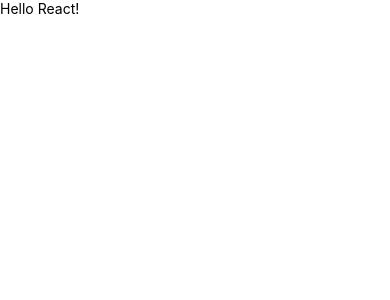
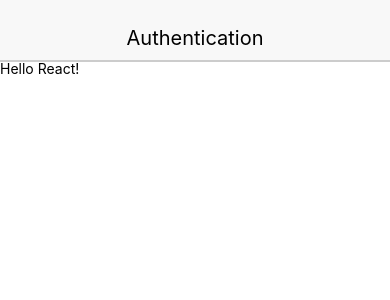
Before and after one commit to crhwebdev-courses/react-native-auth, a React Native app: screen / in a window 390 px wide. Shown: the top 300 px of the page. Built offline with nearby package versions, Linux system fonts and the light colour scheme.

Commit message:
Add components/common directory with common components: Button, Card, CardSection, Header

```diff
--- a/src/App.js
+++ b/src/App.js
@@ -1,10 +1,12 @@
 import React, { Component } from 'react';
 import { View, Text } from 'react-native';
+import { Button, Card, CardSection, Header } from './components/common';
 
 class App extends Component {
   render() {
     return (
       <View>
+        <Header headerText="Authentication" />
         <Text>Hello React!</Text>
       </View>
     );
--- /dev/null
+++ b/src/components/common/Button.js
@@ -0,0 +1,35 @@
+import React from 'react';
+import { Text, TouchableOpacity } from 'react-native';
+
+const Button = props => {
+  const { buttonStyle, textStyle } = styles;
+
+  return (
+    <TouchableOpacity onPress={props.onPress} style={buttonStyle}>
+      <Text style={textStyle}>{props.children}</Text>
+    </TouchableOpacity>
+  );
+};
+
+const styles = {
+  buttonStyle: {
+    flex: 1,
+    alignSelf: 'stretch',
+    backgroundColor: '#fff',
+    borderRAdius: 5,
+    borderWidth: 1,
+    borderColor: '#007aff',
+    marginLeft: 5,
+    marginRight: 5
+  },
+  textStyle: {
+    alignSelf: 'center',
+    color: '#007aff',
+    fontSize: 16,
+    fontWeight: '600',
+    paddingTop: 10,
+    paddingBottom: 10
+  }
+};
+
+export { Button };
--- /dev/null
+++ b/src/components/common/Card.js
@@ -0,0 +1,25 @@
+import React from 'react';
+import { View } from 'react-native';
+
+const Card = props => {
+  return <View style={styles.containerStyle}>{props.children}</View>;
+};
+
+const styles = {
+  containerStyle: {
+    borderWidth: 1,
+    borderRadius: 2,
+    borderColor: '#ddd',
+    borderBottomWidth: 0,
+    shadowColor: '#000',
+    shadowOffset: { width: 0, height: 2 },
+    shadowOpacity: 0.1,
+    shadowRadius: 2,
+    elevation: 1,
+    marginLeft: 5,
+    marginRight: 5,
+    marginTop: 10
+  }
+};
+
+export { Card };
--- /dev/null
+++ b/src/components/common/CardSection.js
@@ -0,0 +1,20 @@
+import React from 'react';
+import { View } from 'react-native';
+
+const CardSection = props => {
+  return <View style={styles.containerStyle}>{props.children}</View>;
+};
+
+const styles = {
+  containerStyle: {
+    borderBottomWidth: 1,
+    padding: 5,
+    backgroundColor: '#fff',
+    justifyContent: 'flex-start',
+    flexDirection: 'row',
+    borderColor: '#ddd',
+    position: 'relative'
+  }
+};
+
+export { CardSection };
--- /dev/null
+++ b/src/components/common/header.js
@@ -0,0 +1,37 @@
+// Import libraries for making a component
+import React from 'react';
+import { Text, View } from 'react-native';
+
+// Make a component
+const Header = props => {
+  const { textStyle, viewStyle } = styles;
+
+  return (
+    <View style={viewStyle}>
+      <Text style={textStyle}>{props.headerText}</Text>
+    </View>
+  );
+};
+
+//style object to be used to style component - similar syntax to css
+// note: must use elevation for shadows on android devices
+const styles = {
+  viewStyle: {
+    backgroundColor: '#F8F8F8',
+    justifyContent: 'center',
+    alignItems: 'center',
+    height: 60,
+    paddingTop: 15,
+    shadowColor: '#000',
+    shadowOffset: { width: 0, height: 2 },
+    shadowOpacity: 0.2,
+    elevation: 2,
+    postion: 'relative'
+  },
+  textStyle: {
+    fontSize: 20
+  }
+};
+
+// Make the component available to other parts of the app
+export { Header };
--- /dev/null
+++ b/src/components/common/index.js
@@ -0,0 +1,5 @@
+//imports and exports components from common index.js file
+export * from './Button';
+export * from './Card';
+export * from './CardSection';
+export * from './Header';
```
